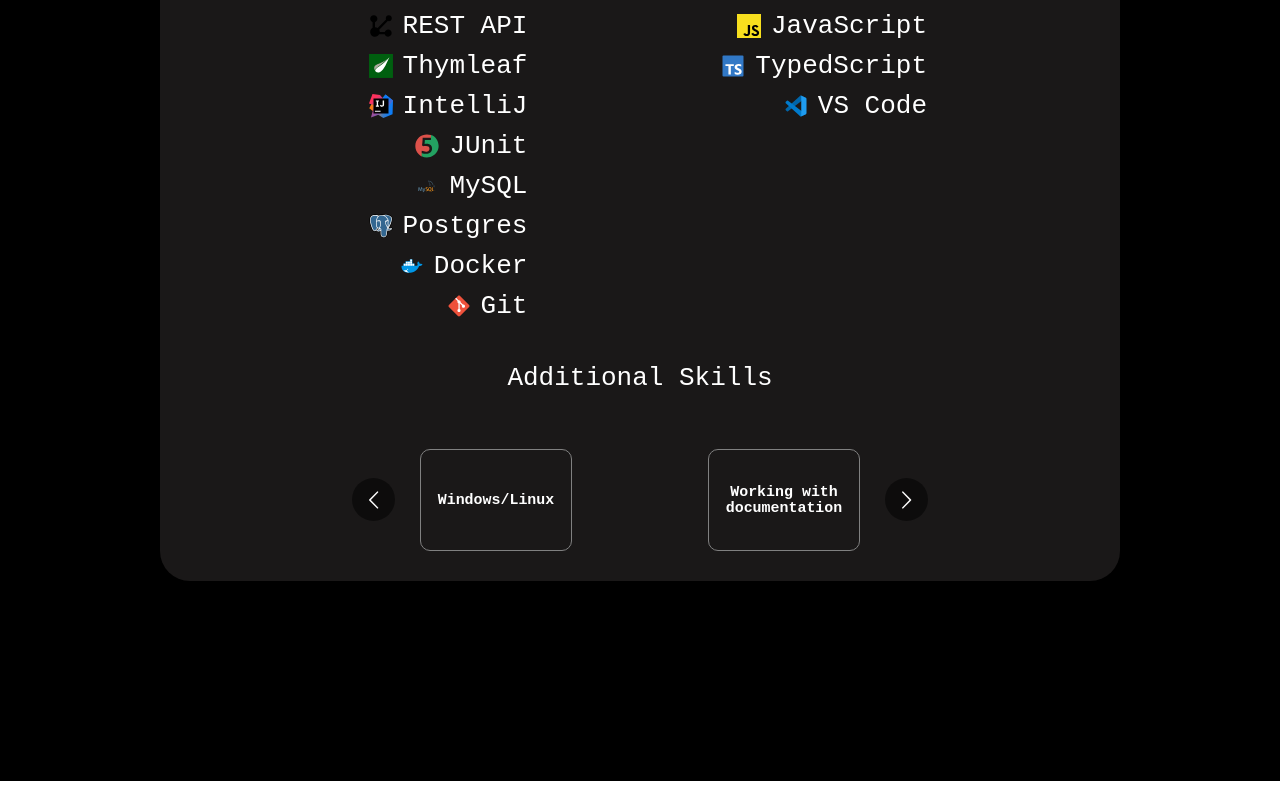
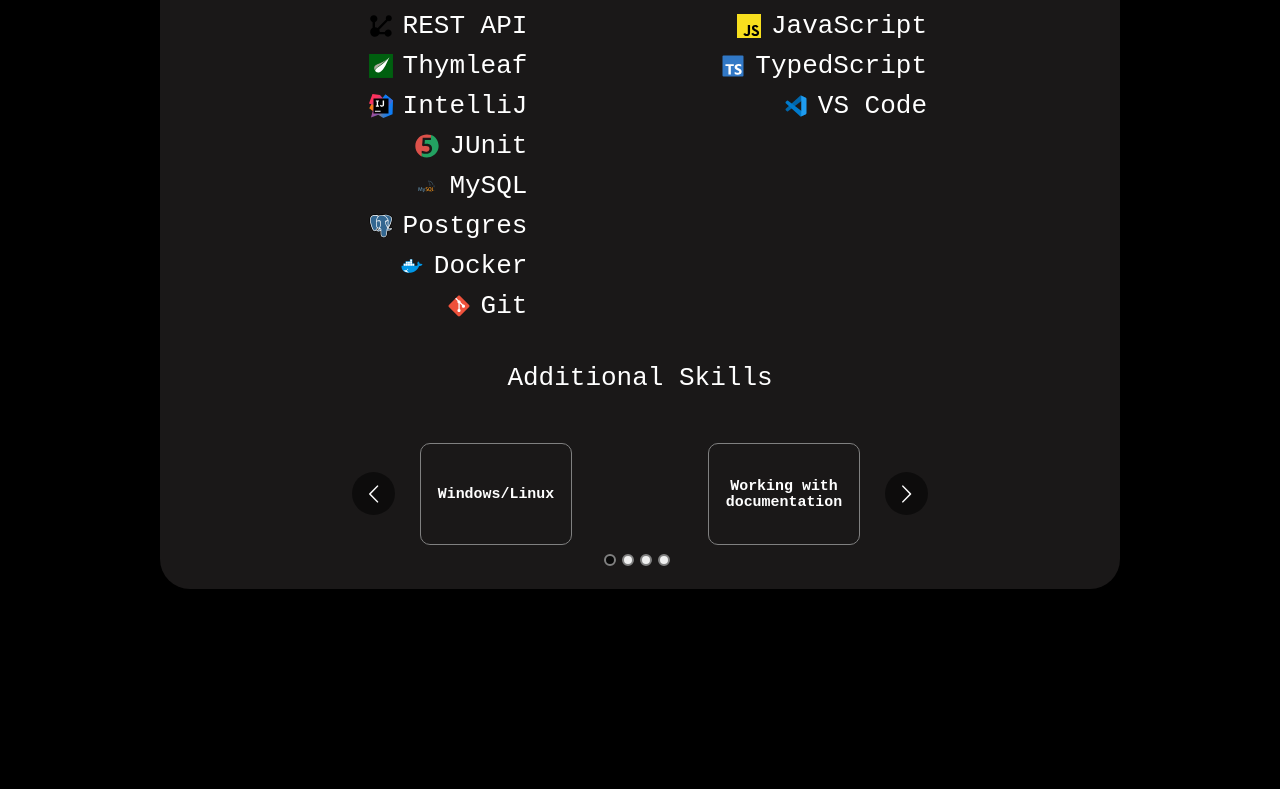
Before and after one commit to Filip-Politowski/About_Me, a React (Create React App) app: page / in a window 1280 px wide. Shown: the part 1038-1827 px from the top of the page. Built offline with nearby package versions, Linux system fonts and the light colour scheme.

Commit message:
implemented dots to slider

```diff
--- a/src/components/skills/Skills.tsx
+++ b/src/components/skills/Skills.tsx
@@ -119,7 +119,7 @@
 
       </div>
       <div className="additional-skills">
-        <Carousel responsive={responsive} infinite={true}>
+        <Carousel responsive={responsive} infinite={true} showDots={true}>
           <div className="item">
             <h5>Windows/Linux</h5>
           </div>
--- a/src/components/skills/skills.scss
+++ b/src/components/skills/skills.scss
@@ -10,6 +10,7 @@
   font-family: "Courier New", Courier, monospace;
   margin-bottom: 200px;
   width: 80%;
+
 
   .skills-list {
     width: 80%;
@@ -70,6 +71,7 @@
     text-align: center;
     background-color: #f9f9f9;
     box-shadow: 0px 4px 6px rgba(0, 0, 0, 0.1);
+    position: relative;
   }
 
   .additional-skills-description {
@@ -78,8 +80,6 @@
 
   .additional-skills {
     width: 60%;
-    margin: 30px 0;
-
     .react-multiple-carousel__arrow--left {
       left: 0;
       @include md{
@@ -92,6 +92,17 @@
       @include md{
         display: none;
       }
+    }
+    .react-multi-carousel-dot-list {
+      position: absolute;
+      bottom: 0; /* Przesunięcie w dół poniżej rodzica */
+      left: 50%;
+      transform: translateX(-50%); /* Wyśrodkowanie */
+      z-index: 999;
+    }
+    .react-multi-carousel-list{
+      height: 150px;
+     margin-bottom: 20px;
     }
 
     .item {
```
